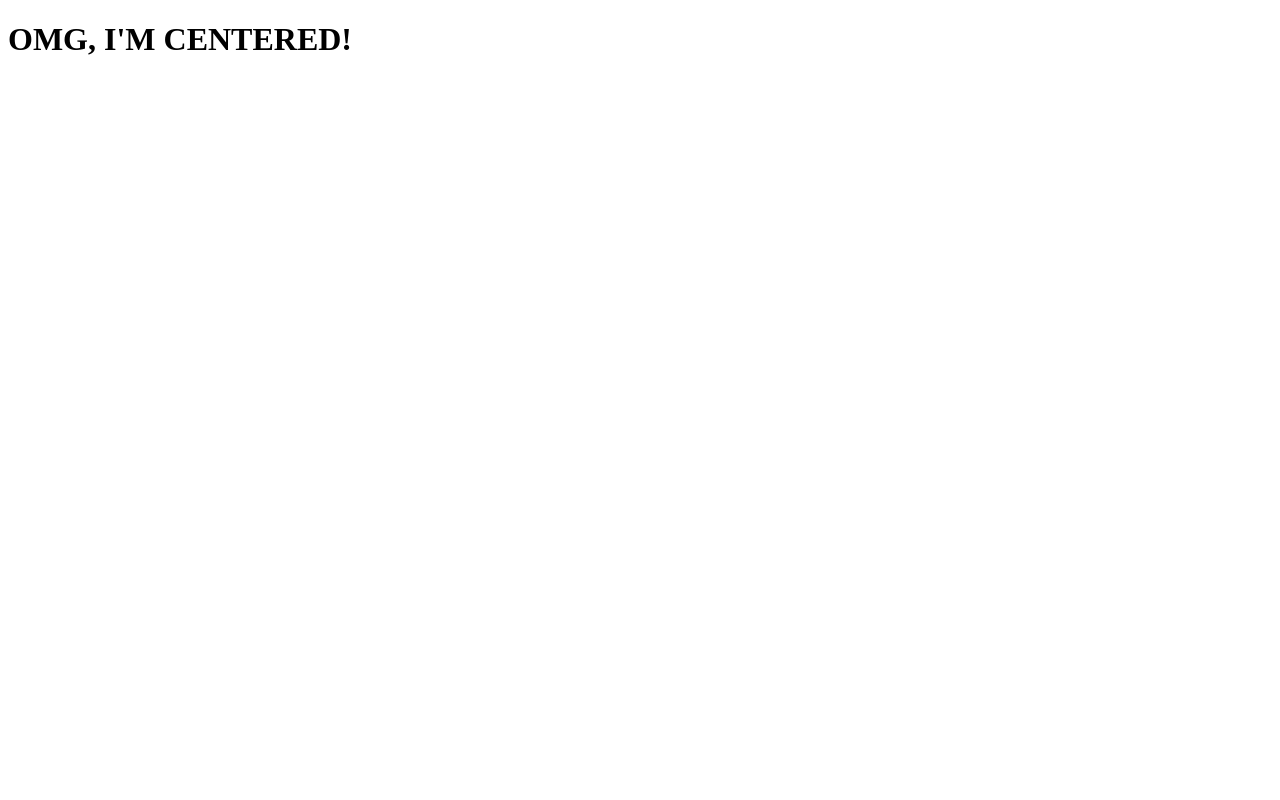
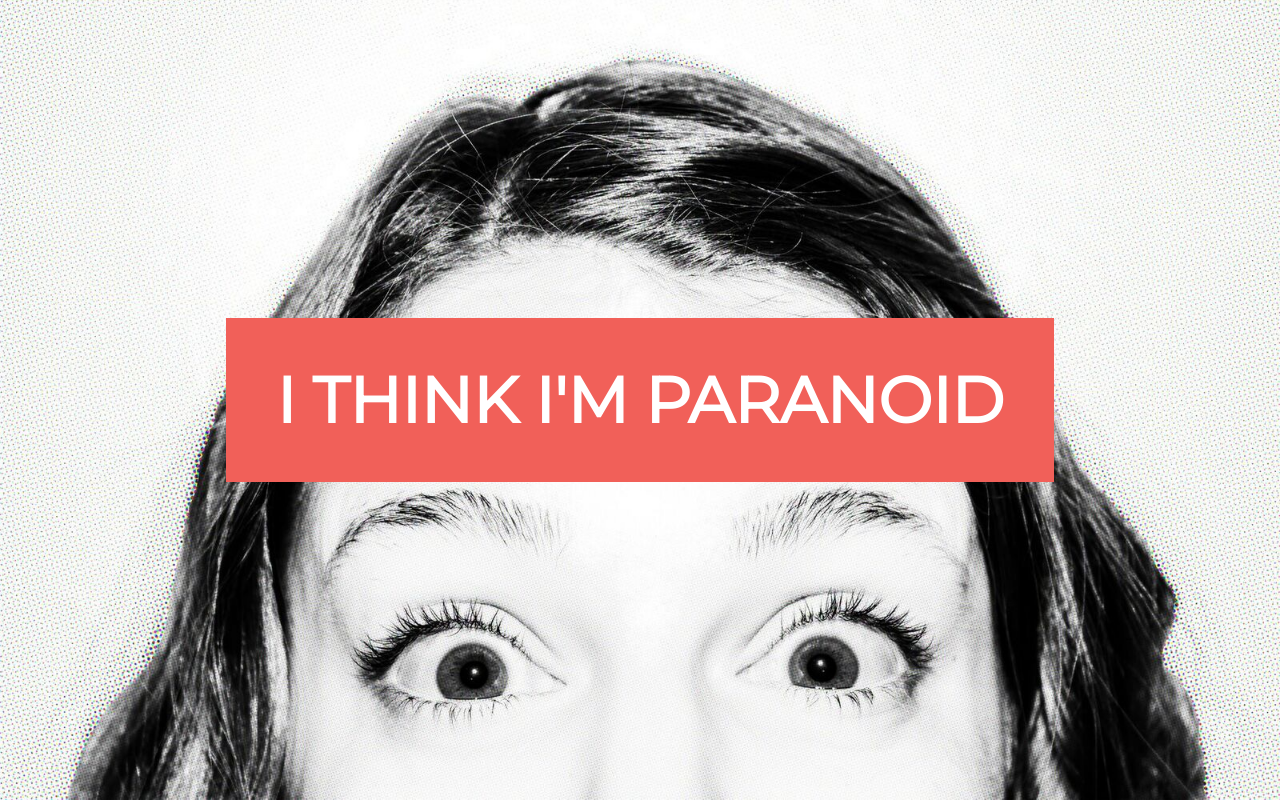
Before and after one commit to KWestfall/206-flexbox-starter, a plain HTML site: page index.html in a window 1280 px wide. Drawn offline with Linux system fonts and the light colour scheme.

Commit message:
finished project img font box added

```diff
--- a/css/style.css
+++ b/css/style.css
@@ -0,0 +1,35 @@
+html, body {
+  height: 100%;
+  font-family: 'Montserrat',sans-serif;
+  font-size: 16px;
+  margin: 0;
+}
+body {
+  display: flex;
+  justify-content: center;
+  align-items: center;
+  background: url("../img/wow.png") bottom center no-repeat;
+  background-size: cover;
+  font-size: 1em;
+}
+.centered {
+  padding: 0 3.125em;
+  background: #f16059;
+}
+h1 {
+  font-size: 2em;
+  color: #fff;
+  text-align: center;
+}
+@media screen and (min-width: 786px) {
+  h1 {
+    font-size: 3em;
+  }
+
+}
+@media screen and (min-width: 1200px) {
+  h1{
+    font-size: 4em;
+  }
+
+}
--- a/index.html
+++ b/index.html
@@ -6,11 +6,13 @@
   <title>Skillcrush Flexbox Example</title>
   <meta name="viewport" content="width=device-width, initial-scale=1.0">
   <link rel="stylesheet" href="css/style.css">
+  <link href="https://fonts.googleapis.com/css?family=Montserrat&display=swap"
+  rel="stylesheet">
 </head>
 
 <body>
   <div class="centered">
-      <h1>OMG, I'M CENTERED!</h1>
+      <h1>I THINK I'M PARANOID</h1>
   </div>
 
 
```
